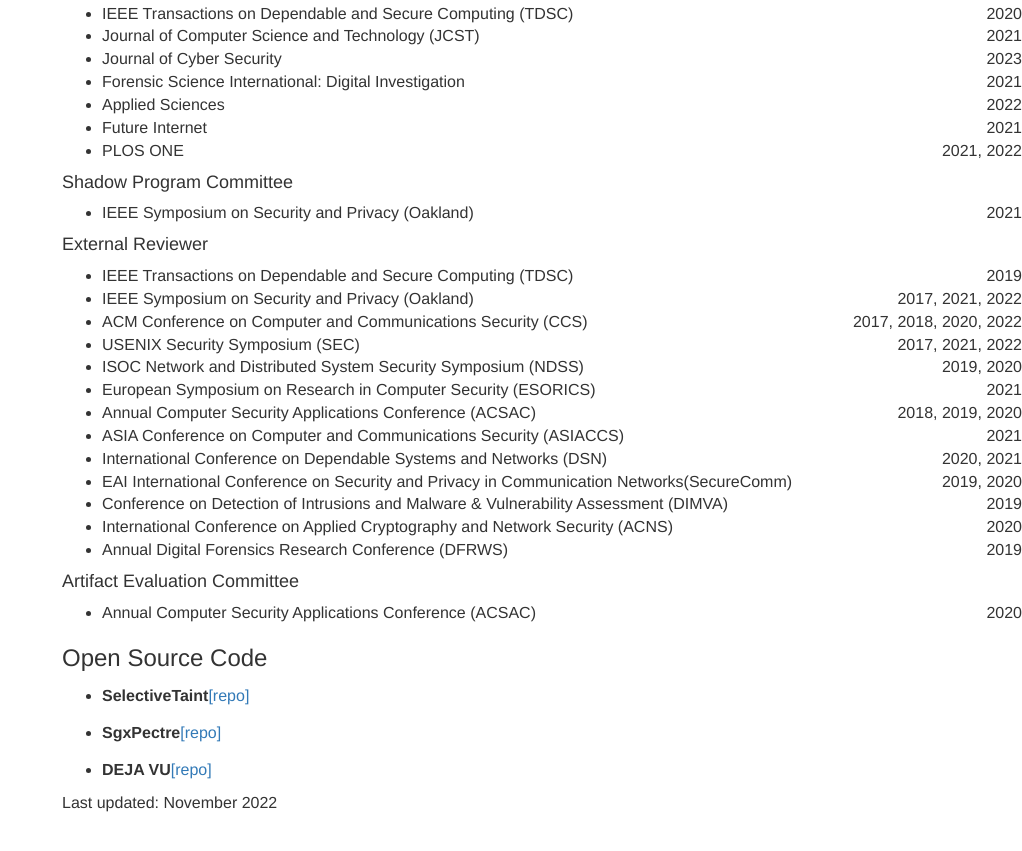
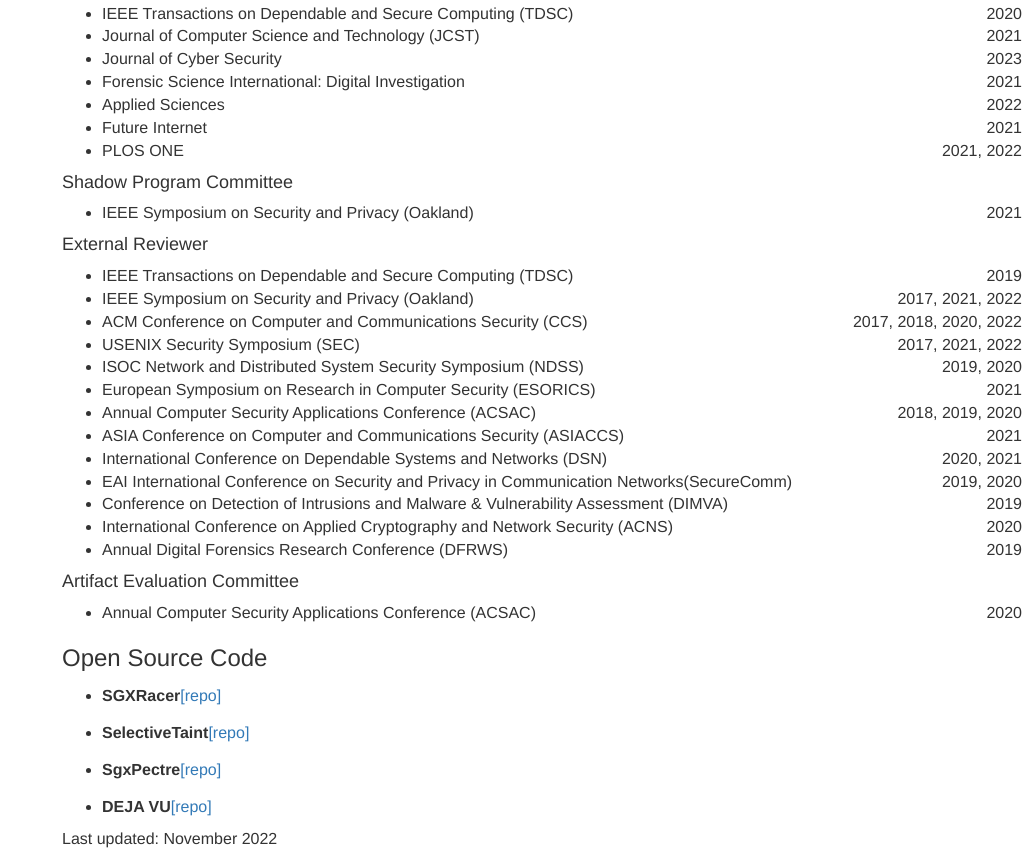
Before and after one commit to schuan/schuan.github.io, a plain HTML site: page index.html in a window 1280 px wide. Shown: the part 1662-2513 px from the top of the page, without its empty margins (258-1280 px from the left). Before the commit the page ends 2476 px from the top, so only its background shows below. Drawn offline with nearby package versions, Linux system fonts and the light colour scheme; grey boxes are pictures that could not be loaded; some icons are missing.

Commit message:
Update index.html

```diff
--- a/index.html
+++ b/index.html
@@ -227,7 +227,15 @@
 <h3>Open Source Code</h3>
 <ul>
 	<li>
-		<font size="3"><b>SelectiveTaint</b><a href="https://github.com/osusecLab/SelectiveTaint" target="_blank">[repo]</a>
+		<font size="3"><b>SGXRacer</b><a href="https://github.com/OSUSecLab/SGXRacer" target="_blank">[repo]</a>
+		<iframe src="https://ghbtns.com/github-btn.html?user=OSUSecLab&repo=SGXRacer&type=star&count=true&size=small" frameborder="0" scrolling="0" width="120px" height="20px"></iframe>
+		<iframe src="https://ghbtns.com/github-btn.html?user=OSUSecLab&repo=SGXRacer&type=fork&count=true&size=small" frameborder="0" scrolling="0" width="120px" height="20px"></iframe>
+	</li>
+</ul>
+
+<ul>
+	<li>
+		<font size="3"><b>SelectiveTaint</b><a href="https://github.com/OSUSecLab/SelectiveTaint" target="_blank">[repo]</a>
 		<iframe src="https://ghbtns.com/github-btn.html?user=OSUSecLab&repo=SelectiveTaint&type=star&count=true&size=small" frameborder="0" scrolling="0" width="120px" height="20px"></iframe>
 		<iframe src="https://ghbtns.com/github-btn.html?user=OSUSecLab&repo=SelectiveTaint&type=fork&count=true&size=small" frameborder="0" scrolling="0" width="120px" height="20px"></iframe>
 	</li>
@@ -235,7 +243,7 @@
 
 <ul>
 	<li>
-		<font size="3"><b>SgxPectre</b><a href="https://github.com/osusecLab/SgxPectre" target="_blank">[repo]</a>
+		<font size="3"><b>SgxPectre</b><a href="https://github.com/OSUSecLab/SgxPectre" target="_blank">[repo]</a>
 		<iframe src="https://ghbtns.com/github-btn.html?user=OSUSecLab&repo=SgxPectre&type=star&count=true&size=small" frameborder="0" scrolling="0" width="120px" height="20px"></iframe>
 		<iframe src="https://ghbtns.com/github-btn.html?user=OSUSecLab&repo=SgxPectre&type=fork&count=true&size=small" frameborder="0" scrolling="0" width="120px" height="20px"></iframe>
 	</li>
@@ -248,6 +256,7 @@
 		<iframe src="https://ghbtns.com/github-btn.html?user=schuan&repo=dejavu&type=fork&count=true&size=small" frameborder="0" scrolling="0" width="120px" height="20px"></iframe>
 	</li>
 </ul>
+
 </div>
 
 <!--
```
